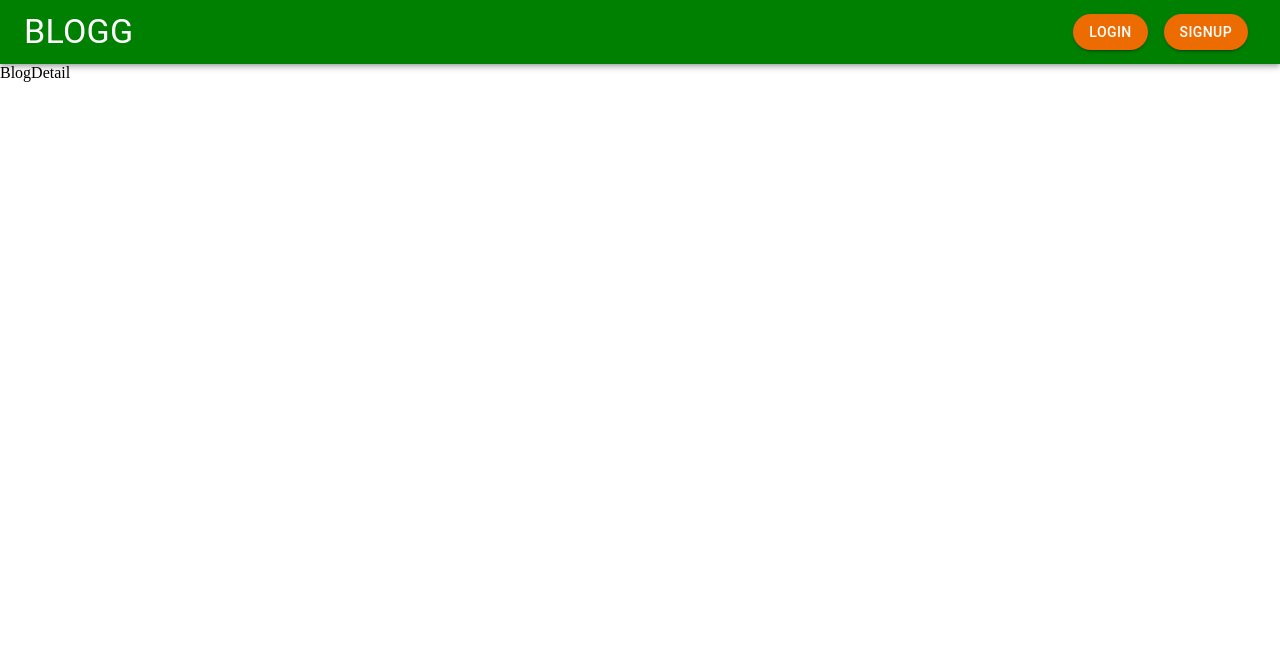
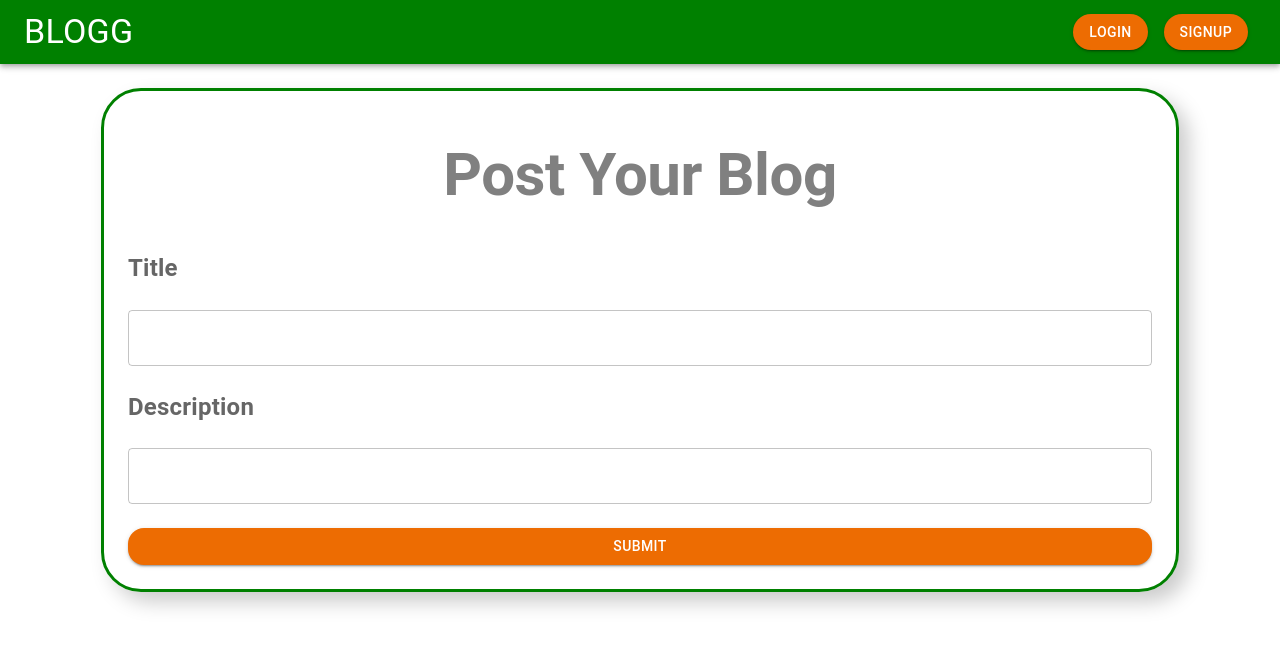
Before and after one commit to imran7908/mern-blogg, a React (Create React App) app in the folder frontend/: page /myBlogs/1 in a window 1280 px wide. Shown: the top 648 px of the page. Built offline with nearby package versions, Linux system fonts and the light colour scheme; no server answers; the HTML template or start-up script is replaced by a standard one.

Commit message:
edit and delete functionality done

```diff
--- a/frontend/package.json
+++ b/frontend/package.json
@@ -5,6 +5,7 @@
   "dependencies": {
     "@emotion/react": "^11.10.0",
     "@emotion/styled": "^11.10.0",
+    "@mui/icons-material": "^5.8.4",
     "@mui/material": "^5.10.0",
     "@reduxjs/toolkit": "^1.8.4",
     "@testing-library/jest-dom": "^5.16.5",
--- a/frontend/src/components/AddBlog.js
+++ b/frontend/src/components/AddBlog.js
@@ -1,8 +1,10 @@
 import { Box, Typography, InputLabel, TextField, Button } from "@mui/material";
 import React, { useState } from "react";
 import axios from "axios";
+import { useNavigate } from "react-router-dom";
 
 const AddBlog = () => {
+  const navigate = useNavigate();
   const [inputs, setInputs] = useState({
     title: "",
     description: "",
@@ -33,7 +35,9 @@
   const handleSubmit = (e) => {
     e.preventDefault();
     console.log(inputs);
-    sendRequest().then((data) => console.log(data));
+    sendRequest()
+      .then((data) => console.log(data))
+      .then(() => navigate("/blogs"));
   };
 
   return (
--- a/frontend/src/components/Blog.js
+++ b/frontend/src/components/Blog.js
@@ -1,14 +1,40 @@
 import {
   Avatar,
+  Box,
   Card,
   CardContent,
   CardHeader,
   CardMedia,
+  IconButton,
   Typography,
 } from "@mui/material";
 import React from "react";
+import ModeEditOutlineIcon from "@mui/icons-material/ModeEditOutline";
+import DeleteOutlineIcon from "@mui/icons-material/DeleteOutline";
+import { useNavigate } from "react-router-dom";
+import axios from "axios";
 
-const Blog = ({ title, description, imageURL, userName }) => {
+const Blog = ({ title, description, imageURL, userName, isUser, id }) => {
+  const navigate = useNavigate();
+
+  const handleEdit = () => {
+    navigate(`/myBlogs/${id}`);
+  };
+
+  const deleteRequest = async () => {
+    const res = await axios
+      .delete(`http://127.0.0.1:5000/blogs/${id}`)
+      .catch((err) => console.log(err));
+    const data = await res.data;
+    return data;
+  };
+
+  const handleDelete = () => {
+    deleteRequest()
+      .then(() => navigate("/"))
+      .then(() => navigate("/blogs"));
+  };
+
   return (
     <div>
       <Card
@@ -23,6 +49,16 @@
           },
         }}
       >
+        {isUser && (
+          <Box display="flex">
+            <IconButton onClick={handleEdit} sx={{ marginLeft: "auto" }}>
+              <ModeEditOutlineIcon />
+            </IconButton>
+            <IconButton onClick={handleDelete}>
+              <DeleteOutlineIcon />
+            </IconButton>
+          </Box>
+        )}
         <CardHeader
           avatar={
             <Avatar sx={{ bgcolor: "red" }} aria-label="recipe">
--- a/frontend/src/components/BlogDetail.js
+++ b/frontend/src/components/BlogDetail.js
@@ -1,9 +1,121 @@
-import React from 'react'
+import axios from "axios";
+import React, { useEffect, useState } from "react";
+import { useParams, useNavigate } from "react-router-dom";
+import { Box, Typography, InputLabel, TextField, Button } from "@mui/material";
 
 const BlogDetail = () => {
+  const navigate = useNavigate();
+  const [blog, setBlog] = useState();
+  const id = useParams().id;
+
+  const [inputs, setInputs] = useState({});
+
+  const handleChange = (e) => {
+    setInputs((prevState) => ({
+      ...prevState,
+      [e.target.name]: e.target.value,
+    }));
+  };
+
+  const fetchDetails = async () => {
+    const res = await axios
+      .get(`http://127.0.0.1:5000/blogs/${id}`)
+      .catch((err) => console.log(err));
+    const data = await res.data;
+    return data;
+  };
+
+  useEffect(() => {
+    fetchDetails().then((data) => {
+      setBlog(data.blog);
+      setInputs({
+        title: data.blog.title,
+        description: data.blog.description,
+      });
+    });
+  }, [id]);
+  const sendRequest = async () => {
+    const res = await axios
+      .put(`http://127.0.0.1:5000/blogs/update/${id}`, {
+        title: inputs.title,
+        description: inputs.description,
+      })
+      .catch((err) => console.log(err));
+    const data = await res.data;
+    return data;
+  };
+  console.log(blog);
+
+  const handleSubmit = (e) => {
+    e.preventDefault();
+    console.log(inputs);
+    sendRequest()
+      .then((data) => console.log(data))
+      .then(() => navigate("/myBlogs"));
+  };
+
   return (
-    <div>BlogDetail</div>
-  )
-}
+    <div>
+      {inputs && (
+        <form onSubmit={handleSubmit}>
+          <Box
+            border={3}
+            borderColor="green"
+            borderRadius={10}
+            boxShadow="10px 10px 20px #ccc"
+            padding={3}
+            margin={"auto"}
+            marginTop={3}
+            display="flex"
+            flexDirection="column"
+            width={"80%"}
+          >
+            <Typography
+              fontWeight="bold"
+              padding={3}
+              color="grey"
+              variant="h2"
+              textAlign={"center"}
+            >
+              Post Your Blog
+            </Typography>
+            <InputLabel
+              sx={{ mb: 1, mt: 2, fontSize: "24px", fontWeight: "bold" }}
+            >
+              Title
+            </InputLabel>
+            <TextField
+              name="title"
+              onChange={handleChange}
+              value={inputs.title}
+              margin="normal"
+              variant="outlined"
+            />
+            <InputLabel
+              sx={{ mb: 1, mt: 2, fontSize: "24px", fontWeight: "bold" }}
+            >
+              Description
+            </InputLabel>
+            <TextField
+              name="description"
+              onChange={handleChange}
+              value={inputs.description}
+              margin="normal"
+              variant="outlined"
+            />
+            <Button
+              sx={{ mt: 2, borderRadius: 4 }}
+              variant="contained"
+              color="warning"
+              type="submit"
+            >
+              Submit
+            </Button>
+          </Box>
+        </form>
+      )}
+    </div>
+  );
+};
 
-export default BlogDetail
+export default BlogDetail;
--- a/frontend/src/components/Blogs.js
+++ b/frontend/src/components/Blogs.js
@@ -21,6 +21,8 @@
       {blogs &&
         blogs.map((blog, index) => (
           <Blog
+            id={blog._id}
+            isUser={localStorage.getItem("userId") === blog.user._id}
             title={blog.title}
             description={blog.description}
             imageURL={blog.image}
--- a/frontend/src/components/UserBlogs.js
+++ b/frontend/src/components/UserBlogs.js
@@ -25,6 +25,8 @@
         user.blogs.map((blog, index) => (
           <Blog
             key={index}
+            id={blog._id}
+            isUser={true}
             title={blog.title}
             description={blog.description}
             imageURL={blog.image}
```
Also changed, not shown: 1 other file (tests, documents, lock files or other folders).
